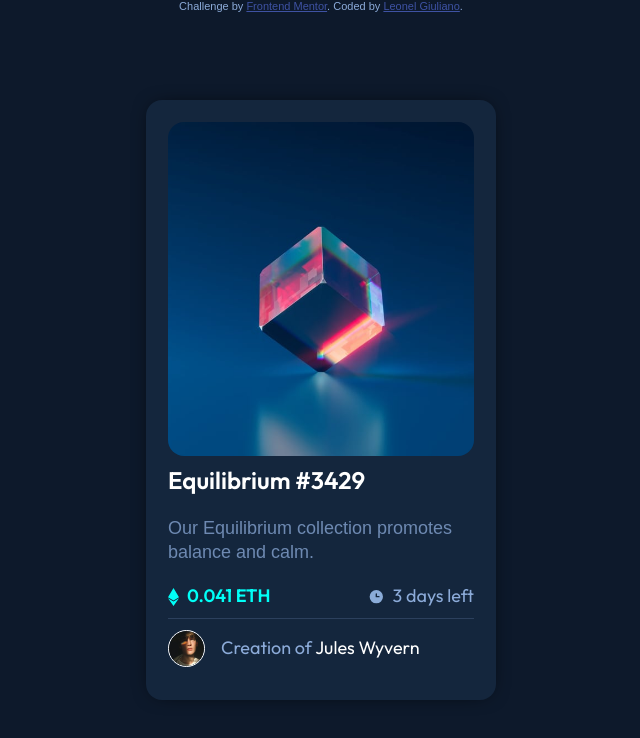
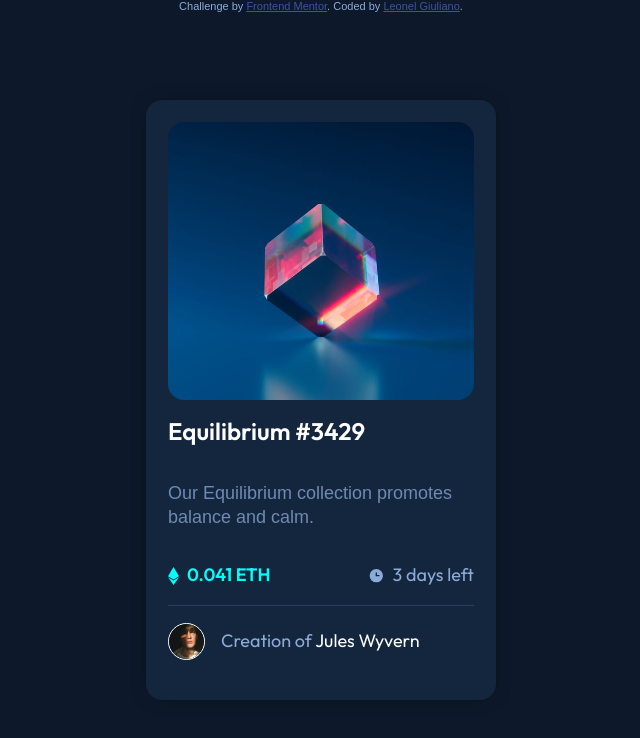
Before and after one commit to leonel-giuliano/NFT, a plain HTML site: page index.html in a window 1280 px wide. Shown: the whole page, without its empty margins (319-959 px from the left). Drawn offline with Linux system fonts and the light colour scheme.

Commit message:
Change the dimension

```diff
--- a/style.css
+++ b/style.css
@@ -44,7 +44,7 @@ body {
 
 .card {
     box-sizing: border-box;
-    grid-template-rows: 60%;
+    grid-template-rows: 50%;
     width: min(350px, 85%);
     height: min(600px, 90%);
     padding: 1.375rem;
```
